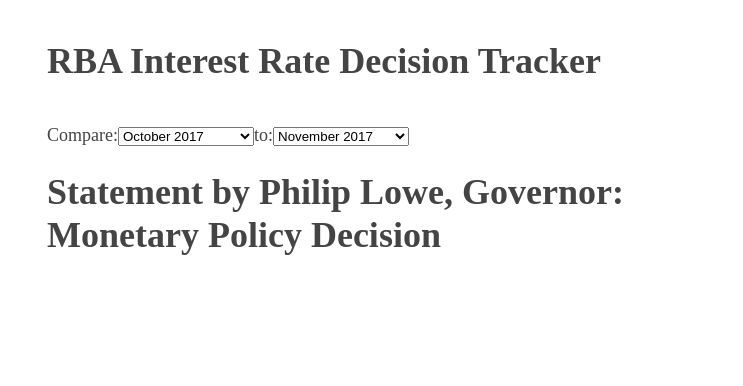
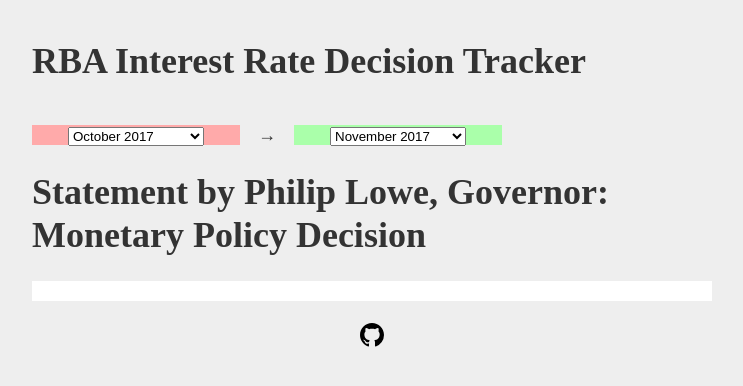
Before and after one commit to Alastairm/rbatracker, a React app: page / in a window 1280 px wide. Shown: the top 386 px of the page, without its empty margins (268-1011 px from the left). Built offline with nearby package versions, Linux system fonts and the light colour scheme; no server answers.

Commit message:
Updated styling

```diff
--- a/App.js
+++ b/App.js
@@ -27,18 +27,25 @@
   render(){
     return (
       <div style={style}>
+
         <p>
-          Compare:
+          <del>&emsp;&emsp;
           <StatementSelector
             onChange={this.input1Handler1}
             default={this.state.default1}
-          />
-            to:
+            style="del"
+          />&emsp;&emsp;
+        </del>
+        &emsp;→&emsp;
+        <ins>&emsp;&emsp;
           <StatementSelector
             onChange={this.input1Handler2}
             default={this.state.default2}
-          />
+            style="del"
+          />&emsp;&emsp;
+        </ins>
         </p>
+
         <h1>Statement by Philip Lowe, Governor: Monetary Policy Decision</h1>
         <StatementDiff
           statementA={this.state.statementA}
--- a/index.html
+++ b/index.html
@@ -10,5 +10,11 @@
     <div id="hello"></div>
     <div id="app"></div>
     <script src="bundle.js"></script>
+    &nbsp;&nbsp;
+    <div class=footer-octicon>
+      <a href="https://https://github.com/Alastairm/rbatracker" aria-label="Homepage" class="footer-octicon" title="GitHub">
+        <svg aria-hidden="true" class="octicon octicon-mark-github" height="24" version="1.1" viewBox="0 0 16 16" width="24"><path fill-rule="evenodd" d="M8 0C3.58 0 0 3.58 0 8c0 3.54 2.29 6.53 5.47 7.59.4.07.55-.17.55-.38 0-.19-.01-.82-.01-1.49-2.01.37-2.53-.49-2.69-.94-.09-.23-.48-.94-.82-1.13-.28-.15-.68-.52-.01-.53.63-.01 1.08.58 1.23.82.72 1.21 1.87.87 2.33.66.07-.52.28-.87.51-1.07-1.78-.2-3.64-.89-3.64-3.95 0-.87.31-1.59.82-2.15-.08-.2-.36-1.02.08-2.12 0 0 .67-.21 2.2.82.64-.18 1.32-.27 2-.27.68 0 1.36.09 2 .27 1.53-1.04 2.2-.82 2.2-.82.44 1.1.16 1.92.08 2.12.51.56.82 1.27.82 2.15 0 3.07-1.87 3.75-3.65 3.95.29.25.54.73.54 1.48 0 1.07-.01 1.93-.01 2.2 0 .21.15.46.55.38A8.013 8.013 0 0 0 16 8c0-4.42-3.58-8-8-8z"></path></svg>
+      </a>
+    </div>
   </body>
 </html>
--- a/reset.css
+++ b/reset.css
@@ -10,6 +10,8 @@
 	display: block;
 }
 body {
+	color: #333;
+	background-color: #eee;
 	line-height: 1.2;
 }
 ol, ul {
@@ -28,13 +30,26 @@
 	border-spacing: 0;
 }
 ins {
-	background-color: lightgreen;
+	background-color: #aaffaa;
 	text-decoration: none;
 }
 del {
-	background-color: salmon;
+	background-color: #ffaaaa;
 	text-decoration: none;
 }
 p {
     display: block;
 }
+.diff-result {
+	background-color: #fff;
+	padding: 10px;
+}
+
+.octicon {
+	display: block;
+	margin: auto;
+}
+
+select:not([size]):not([multiple]) {
+  height: calc(1.2rem);
+}
--- a/style.css
+++ b/style.css
@@ -1,6 +1,6 @@
 body {
   margin:40px auto;
-  max-width:650px;
+  max-width:680px;
   line-height:1.6;
   font-size:18px;
   color:#444;
```
Also changed, not shown: bundle.js.
